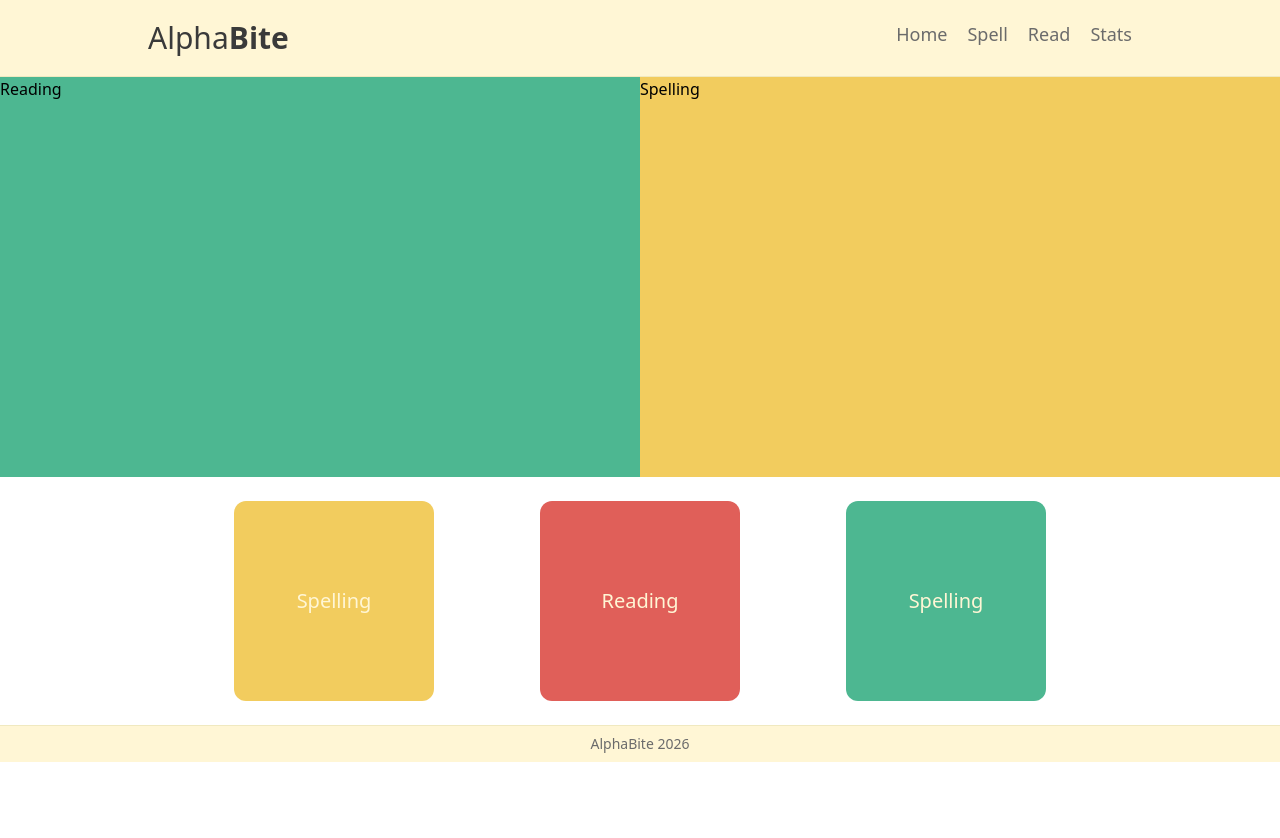
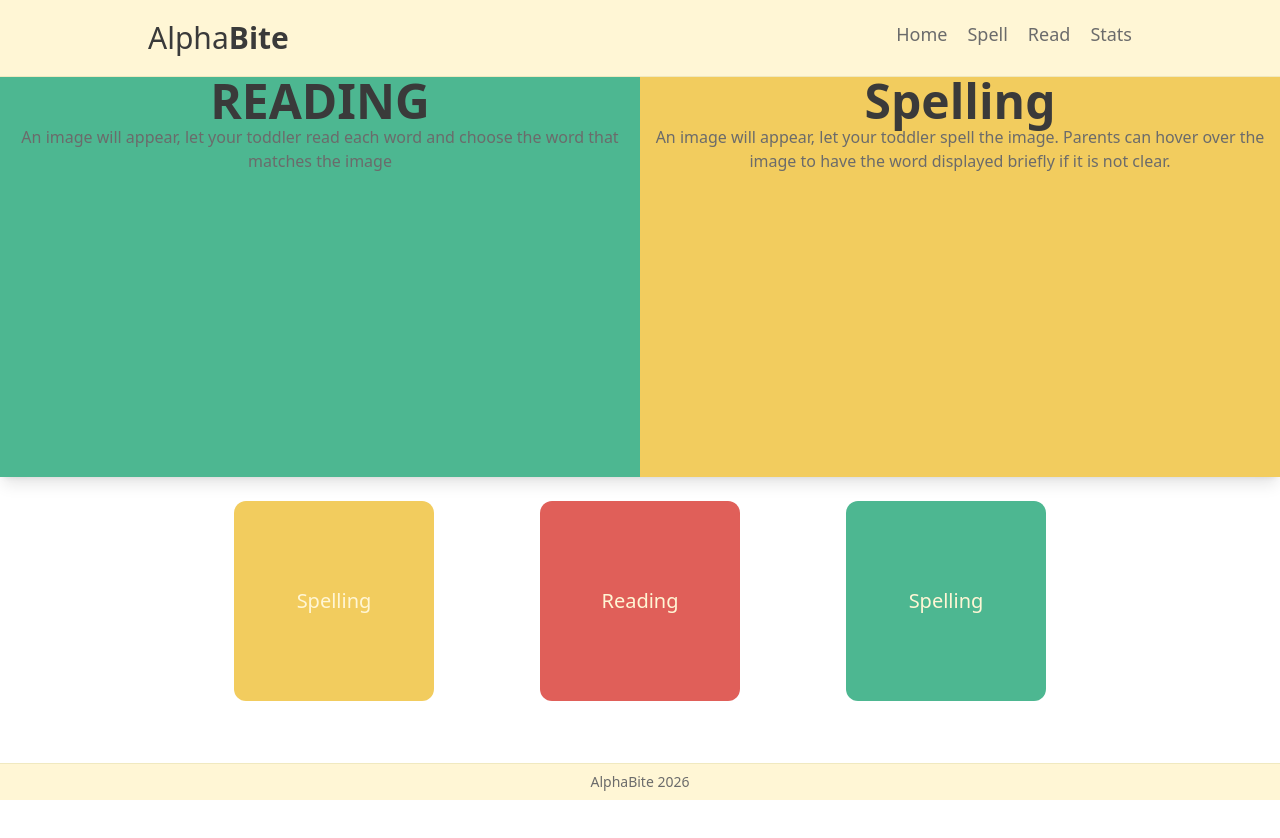
Before and after one commit to bweppl1/alphabite, a React (Vite) app in the folder frontend/: page / in a window 1280 px wide. Shown: the top 838 px of the page. Before the commit the page ends 800 px from the top, so only its background shows below. Built offline with nearby package versions, Linux system fonts and the light colour scheme.

Commit message:
starting to style out the pages a bit

```diff
--- a/frontend/src/components/Footer.jsx
+++ b/frontend/src/components/Footer.jsx
@@ -1,6 +1,6 @@
 const Footer = () => {
   return (
-    <div className="bg-vanilla border-t border-darkvanilla">
+    <div className="bg-vanilla border-t border-darkvanilla fixed bottom-0 left-0 right-0">
       <div className="max-w-5xl mx-auto text-center text-sm text-lightcharcoal py-2">
         <span>AlphaBite 2026</span>
       </div>
--- a/frontend/src/pages/Home.jsx
+++ b/frontend/src/pages/Home.jsx
@@ -7,10 +7,23 @@ const Home = () => {
     ["Spelling", "/spelling_game", "bg-lgreen"],
   ];
   return (
-    <div className="w-screen">
-      <div className="flex flex-col md:flex-row">
-        <div className="bg-lgreen flex-1 h-50 md:h-100">Reading</div>
-        <div className="bg-bananayellow flex-1 h-50 md:h-100">Spelling</div>
+    <div className="w-screen min-h-screen">
+      <div className="flex flex-col md:flex-row shadow-lg">
+        <div className="bg-lgreen flex-1 h-50 md:h-100 text-center">
+          <h1 className="text-5xl text-charcoal font-bold">READING</h1>
+          <p className="text-lightcharcoal">
+            An image will appear, let your toddler read each word and choose the
+            word that matches the image
+          </p>
+        </div>
+        <div className="bg-bananayellow flex-1 h-50 md:h-100 text-center">
+          <h1 className="text-5xl text-charcoal font-bold">Spelling</h1>
+          <p className="text-lightcharcoal">
+            An image will appear, let your toddler spell the image. Parents can
+            hover over the image to have the word displayed briefly if it is not
+            clear.
+          </p>
+        </div>
       </div>
       <div className="max-w-5xl mx-auto flex flex-row justify-evenly m-6">
         {/* game grid */}
--- a/frontend/src/pages/ReadingGame.jsx
+++ b/frontend/src/pages/ReadingGame.jsx
@@ -1,10 +1,8 @@
-import { useState } from "react";
-import SettingsBar from "../components/SettingsBar";
 import ReadingCard from "../components/ReadingCard";
 
 const ReadingGame = () => {
   return (
-    <div className="flex flex-col bg-vanilla p-2 text-center">
+    <div className="flex flex-col bg-vanilla p-2 text-center min-h-screen">
       <h1 className="text-3xl text-charcoal font-black">READING</h1>
       <ReadingCard />
     </div>
--- a/frontend/src/pages/SpellingGame.jsx
+++ b/frontend/src/pages/SpellingGame.jsx
@@ -1,9 +1,8 @@
-import { useState } from "react";
 import SpellingCard from "../components/SpellingCard";
 
 const ReadingGame = () => {
   return (
-    <div className="flex flex-col bg-vanilla p-2 text-center">
+    <div className="flex flex-col bg-vanilla p-2 text-center min-h-screen">
       <h1 className="text-3xl text-charcoal font-black">SPELLING</h1>
       <SpellingCard />
     </div>
--- a/frontend/src/pages/Stats.jsx
+++ b/frontend/src/pages/Stats.jsx
@@ -1,11 +1,23 @@
+import { useState, useEffect } from "react";
+
 const Stats = () => {
+  const [user, setUser] = useState("");
+
   return (
-    <div>
-      <div className="w-50 h-50 m-5 rounded bg-raphaelred"></div>
-      <div className="w-50 h-50 m-5 rounded bg-dgreen"></div>
-      <div className="w-50 h-50 m-5 rounded bg-lgreen"></div>
-      <div className="w-50 h-50 m-5 rounded bg-michelangeloorange"></div>
-      <div className="w-50 h-50 m-5 rounded bg-bananayellow"></div>
+    <div className="w-full bg-vanilla min-h-screen">
+      <div className="max-w-5xl mx-auto rounded-xl bg-darkvanilla p-6 flex flex-col">
+        <h1>User</h1>
+        <span>email</span>
+
+        {/* reading stats */}
+        <div>Reading</div>
+
+        {/* spelling stats */}
+        <div>Spelling</div>
+
+        {/* badges */}
+        <div>Badges</div>
+      </div>
     </div>
   );
 };
```
